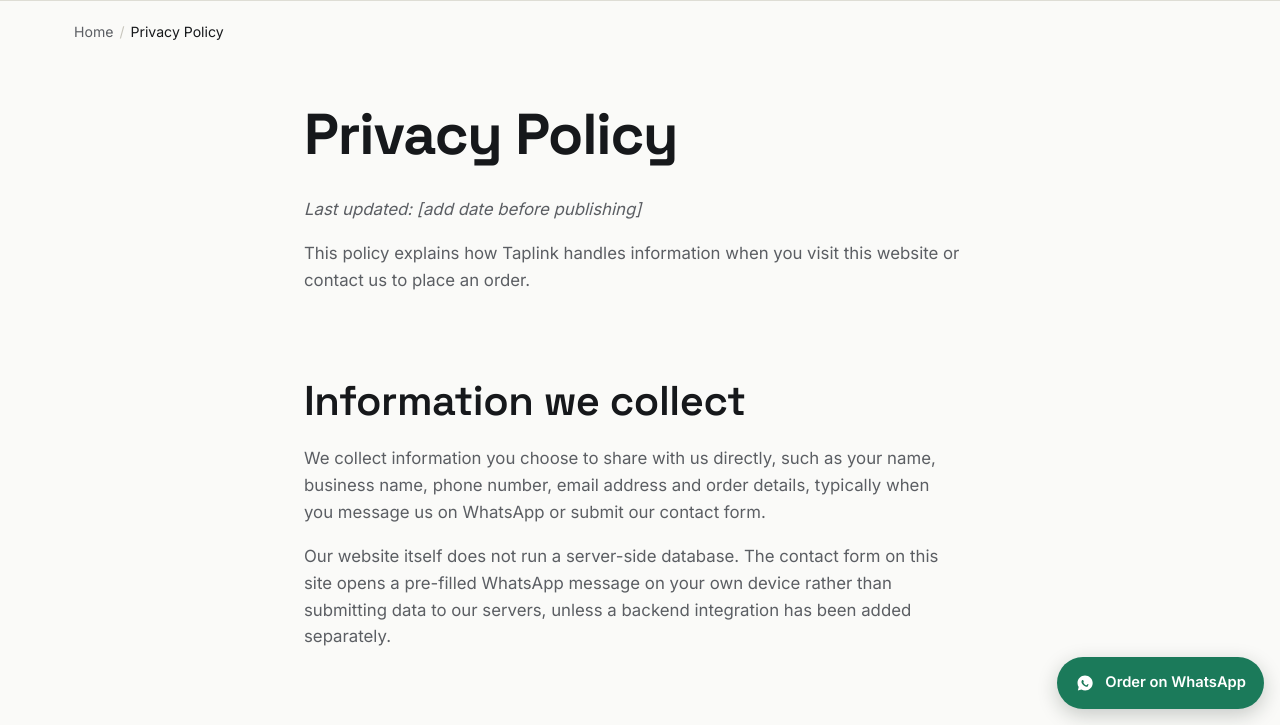
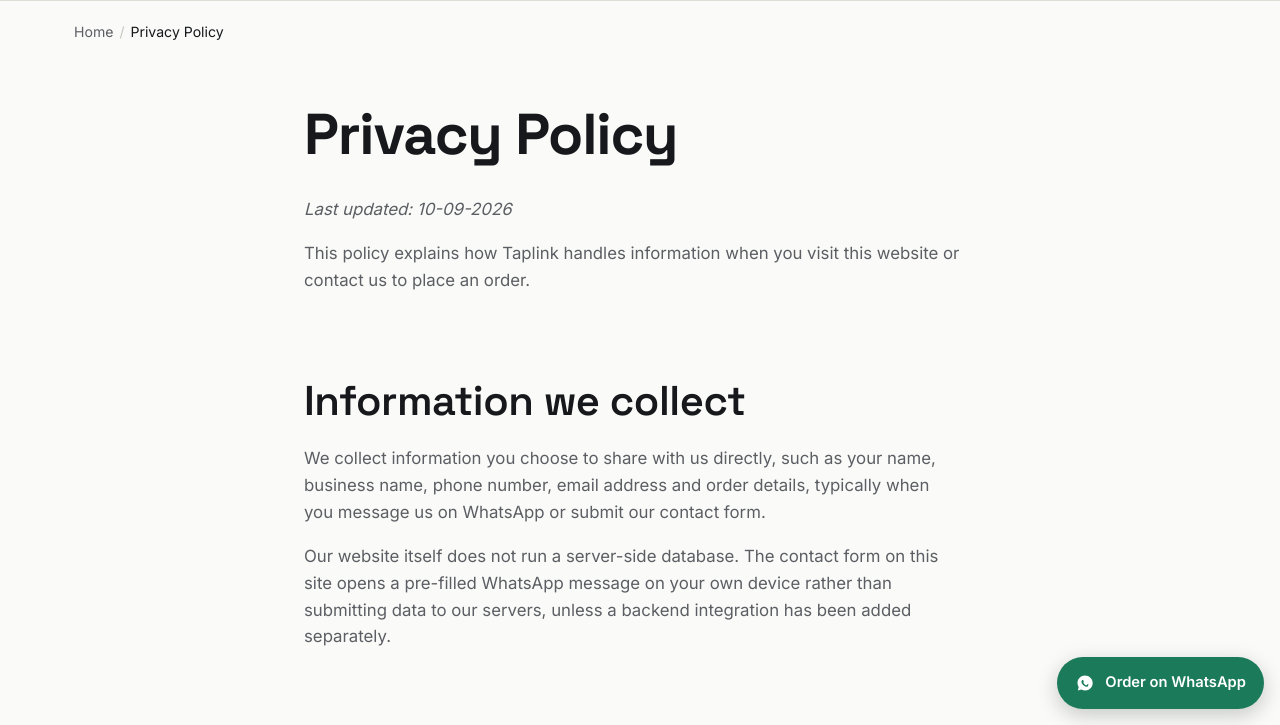
Before and after one commit to muhammaduzairmangi/taplink, a plain HTML site: page privacy-policy.html in a window 1280 px wide. Shown: the part 75-800 px from the top of the page. Drawn offline with Linux system fonts and the light colour scheme.

Commit message:
Update last updated date in privacy policy

```diff
--- a/privacy-policy.html
+++ b/privacy-policy.html
@@ -101,7 +101,7 @@
   <section class="section-tight">
     <div class="wrap-narrow prose">
       <h1>Privacy Policy</h1>
-      <p><em>Last updated: [add date before publishing]</em></p>
+      <p><em>Last updated: 10-09-2026</em></p>
       <p>This policy explains how Taplink handles information when you visit this website or contact us to place an order.</p>
 
       <h2>Information we collect</h2>
```
